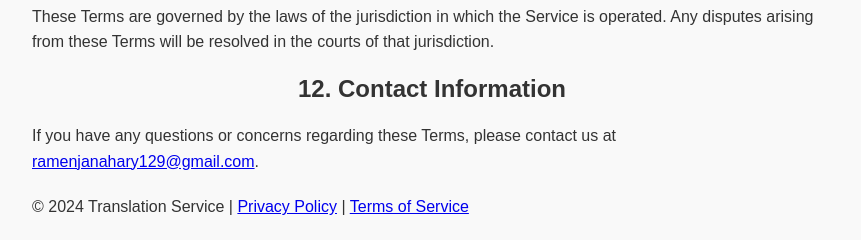
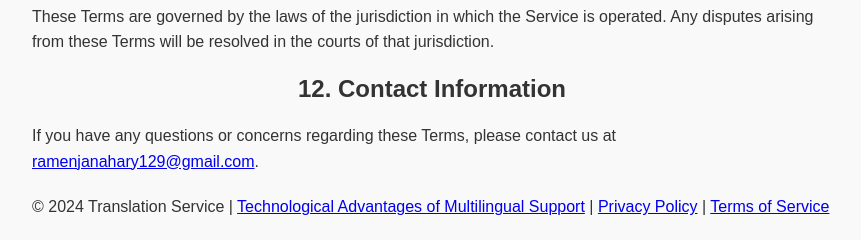
Before and after one commit to RAMENJANAHARY/Vocab_translator, a Flask app: page /terms-of-service in a window 1280 px wide. Shown: the part 1874-2114 px from the top of the page, without its empty margins (208-1069 px from the left). Run offline with Flask 3, Linux system fonts and the light colour scheme.

Commit message:
Update terms-of-service.html
New change

```diff
--- a/templates/terms-of-service.html
+++ b/templates/terms-of-service.html
@@ -95,7 +95,7 @@
     <p>If you have any questions or concerns regarding these Terms, please contact us at <a href="mailto:ramenjanahary129@gmail.com">ramenjanahary129@gmail.com</a>.</p>
 
     <div class="footer">
-    <p>&copy; <script>document.write(new Date().getFullYear());</script> Translation Service | <a href="https://vocab-website.onrender.com/privacy-policy">Privacy Policy</a> | <a href="https://vocab-website.onrender.com/terms-of-service">Terms of Service</a></p>
+    <p>&copy; <script>document.write(new Date().getFullYear());</script> Translation Service | <a href="https://vocab-website.onrender.com/multilingual">Technological Advantages of Multilingual Support</a> | <a href="https://vocab-website.onrender.com/privacy-policy">Privacy Policy</a> | <a href="https://vocab-website.onrender.com/terms-of-service">Terms of Service</a></p>
  </div>
 
 </body>
```
